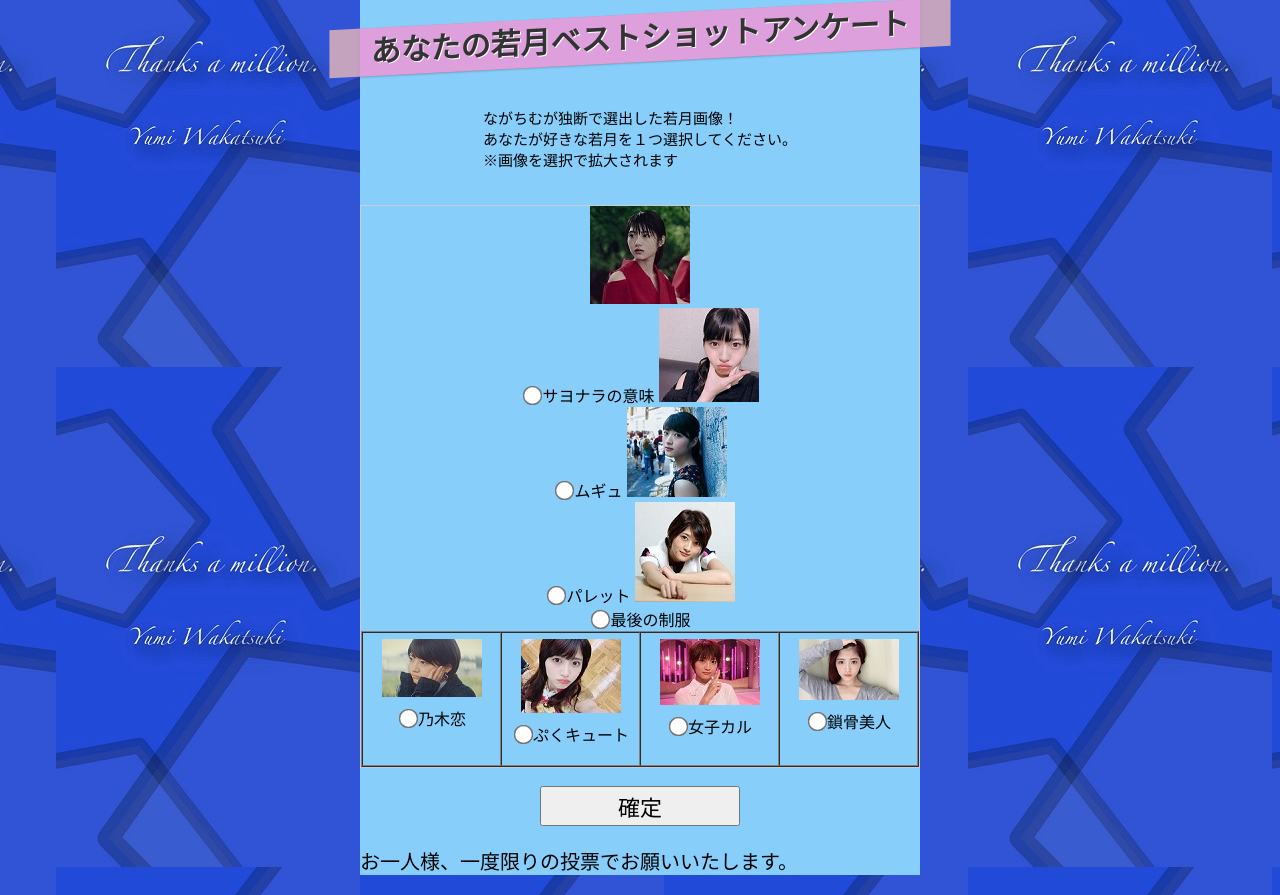
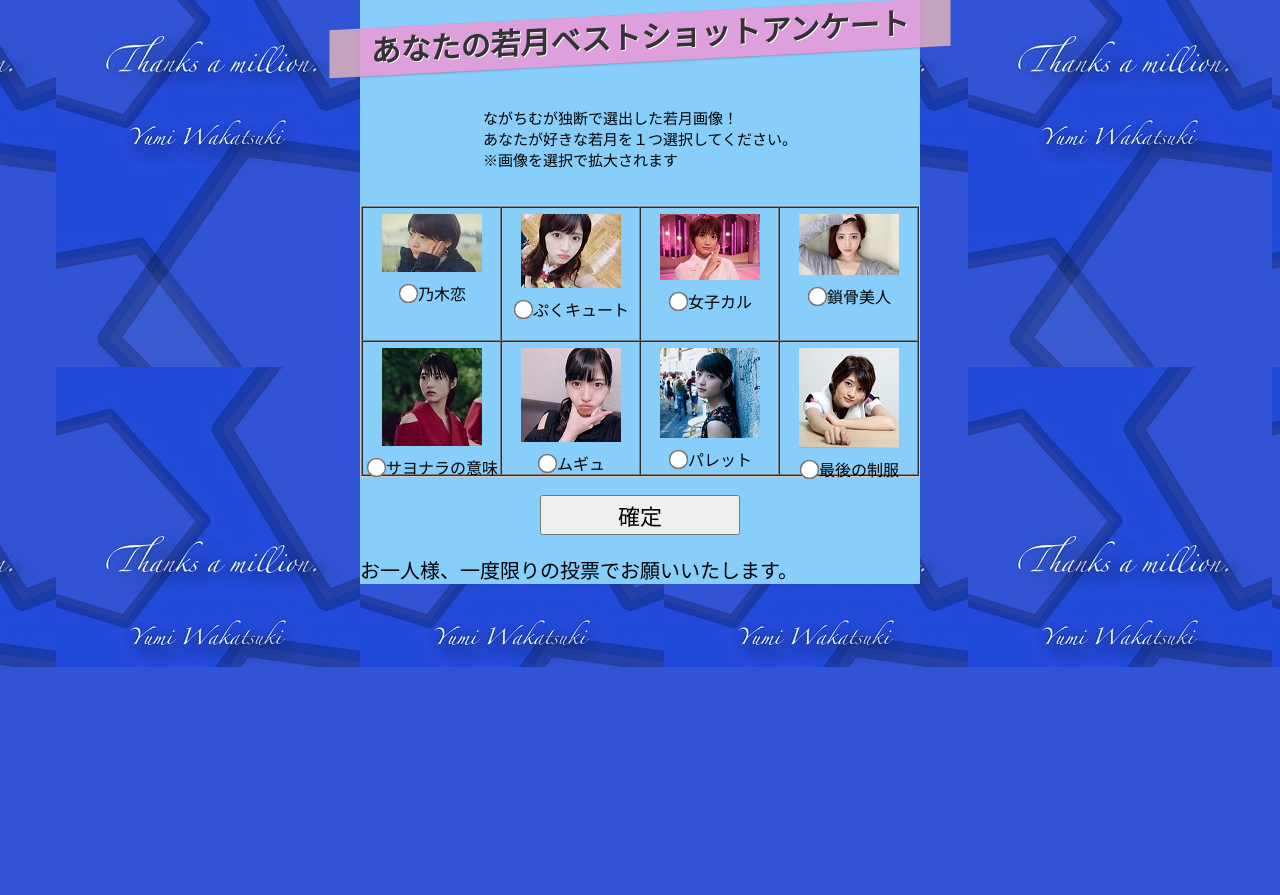
Before and after one commit to nagachim/yumi_ankert, a PHP site: page /questionnaire.php in a window 1280 px wide. Shown: the part 133-1028 px from the top of the page. After the commit the page ends 800 px from the top, so only its background shows below. Run offline with PHP 8.4, Linux system fonts and the light colour scheme; the visitor is signed in with stand-in values (Sample User, id 1); data that the repository does not hold is empty; some libraries are stand-ins or nearby versions.

Commit message:
画像追加

```diff
--- a/questionnaire.php
+++ b/questionnaire.php
@@ -99,26 +99,26 @@ $(function(){
 						<br>
 						<input type="radio" name="waka" value="waka4"><label>鎖骨美人</label>
 					</td>
-					<td2>
+					<td id="row2">
 						<a href="img/waka5.jpg" class="modal"><img src="img/waka5_thum.jpg" title="若５"></a>
 						<br>
 						<input type="radio" name="waka" value="waka5"><label>サヨナラの意味</label>
-					</td2>
-					<td2>
+					</td>
+					<td id="row2">
 						<a href="img/waka6.jpg" class="modal"><img src="img/waka6_thum.jpg" title="若６"></a>
 						<br>
 						<input type="radio" name="waka" value="waka6"><label>ムギュ</label>
-					</td2>
-					<td2>
+					</td>
+					<td id="row2">
 						<a href="img/waka7.jpg" class="modal"><img src="img/waka7_thum.jpg" title="若７"></a>
 						<br>
 						<input type="radio" name="waka" value="waka7"><label>パレット</label>
-					</td2>
-					<td2>
+					</td>
+					<td id="row2">
 						<a href="img/waka8.jpg" class="modal"><img src="img/waka8_thum.jpg" title="若８"></a>
 						<br>
 						<input type="radio" name="waka" value="waka8"><label>最後の制服</label>
-					</td2>
+					</td>
 				</tr>
 				</table>
 			</section>
--- a/style.css
+++ b/style.css
@@ -158,7 +158,7 @@ table{
     height:130px;
 
 }
-#modal_window tr td2{
+.row2 {
   float: left;
     width:135px;
     height:150px;
```
